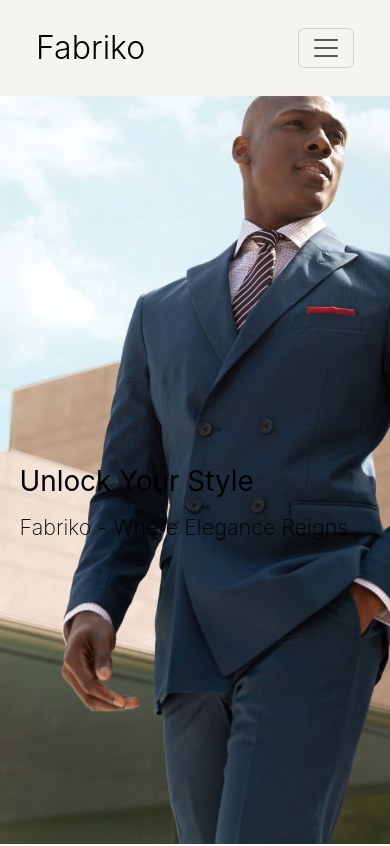
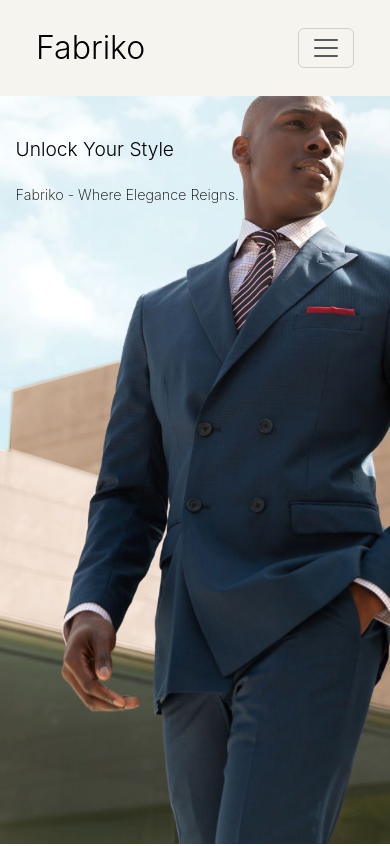
Before and after one commit to khayatcode/FabriKo, a React (Create React App) app in the folder client/: page / in a window 390 px wide. Shown: the top 846 px of the page. Built offline with nearby package versions, Linux system fonts and the light colour scheme.

Commit message:
fixed home screen styling

```diff
--- /dev/null
+++ b/client/src/css/Home.css
@@ -0,0 +1,96 @@
+.hero-container {
+    background-size: cover;
+    background-position: center center;
+    background-repeat: no-repeat;
+    height: 100vh;
+    position: relative;
+}
+
+.hero-title,
+.hero-subtitle {
+    position: absolute;
+    left: 4%;
+    color: black;
+    font-weight: 300;
+}
+
+.hero-title {
+    bottom: 35%;
+}
+
+.hero-subtitle {
+    bottom: 30%;
+    font-weight: 150;
+}
+
+@media screen and (max-width: 1000px) {
+    .hero-title {
+        bottom: 70%;
+        font-size: 2rem;
+    }
+
+    .hero-subtitle {
+        bottom: 65%;
+        font-size: 1.4rem;
+    }
+}
+
+@media screen and (max-width: 790px) {
+    .hero-title {
+        bottom: 80%;
+        font-size: 1.7rem;
+    }
+
+    .hero-subtitle {
+        bottom: 75%;
+        font-size: 1.2rem;
+    }
+}
+
+@media screen and (max-width: 600px) {
+    .hero-title {
+        bottom: 80%;
+        font-size: 1.3rem;
+    }
+
+    .hero-subtitle {
+        bottom: 75%;
+        font-size: 1rem;
+    }
+}
+
+@media screen and (max-width: 480px) {
+    .hero-title {
+        bottom: 80%;
+        font-size: 1.3rem;
+    }
+
+    .hero-subtitle {
+        bottom: 75%;
+        font-size: 1rem;
+    }
+}
+
+@media screen and (max-width: 420px) {
+    .hero-title {
+        bottom: 80%;
+        font-size: 1.2rem;
+    }
+
+    .hero-subtitle {
+        bottom: 75%;
+        font-size: 0.9rem;
+    }
+}
+
+@media screen and (max-width: 380px) {
+    .hero-title {
+        bottom: 80%;
+        font-size: 1rem;
+    }
+
+    .hero-subtitle {
+        bottom: 75%;
+        font-size: 0.8rem;
+    }
+}
--- a/client/src/views/Home.jsx
+++ b/client/src/views/Home.jsx
@@ -5,6 +5,7 @@ import FitPerfect from '../components/FitPerfect'
 import AboutUs from '../components/AboutUs'
 import Featured from '../components/Featured'
 import { useEffect } from 'react'
+import '../css/Home.css'
 
 const Home = () => {
     useEffect(() => {
@@ -15,30 +16,9 @@ const Home = () => {
     }, [])
     return (
         <div className=''>
-            <div style={{
-                backgroundImage: `url(${SuitsPic})`,
-                backgroundSize: 'cover',
-                backgroundPosition: 'center center',
-                backgroundRepeat: 'no-repeat',
-                height: '100vh',
-                position: 'relative'
-            }}>
-                <h1 style={{
-                    position: 'absolute',
-                    bottom: '40%',
-                    left: '5%',
-                    color: 'black',
-                    // fontFamily: 'Roboto',
-                    fontWeight: 400
-                }}>Unlock Your Style</h1>
-                <h4 style={{
-                    position: 'absolute',
-                    bottom: '35%',
-                    left: '5%',
-                    color: 'black',
-                    // fontFamily: 'Roboto',
-                    fontWeight: 250
-                }}>Fabriko - Where Elegance Reigns.</h4>
+            <div className="hero-container" style={{ backgroundImage: `url(${SuitsPic})` }}>
+                <h1 className="hero-title">Unlock Your Style</h1>
+                <h4 className="hero-subtitle">Fabriko - Where Elegance Reigns.</h4>
             </div>
             <Featured />
             <AboutUs />
```
